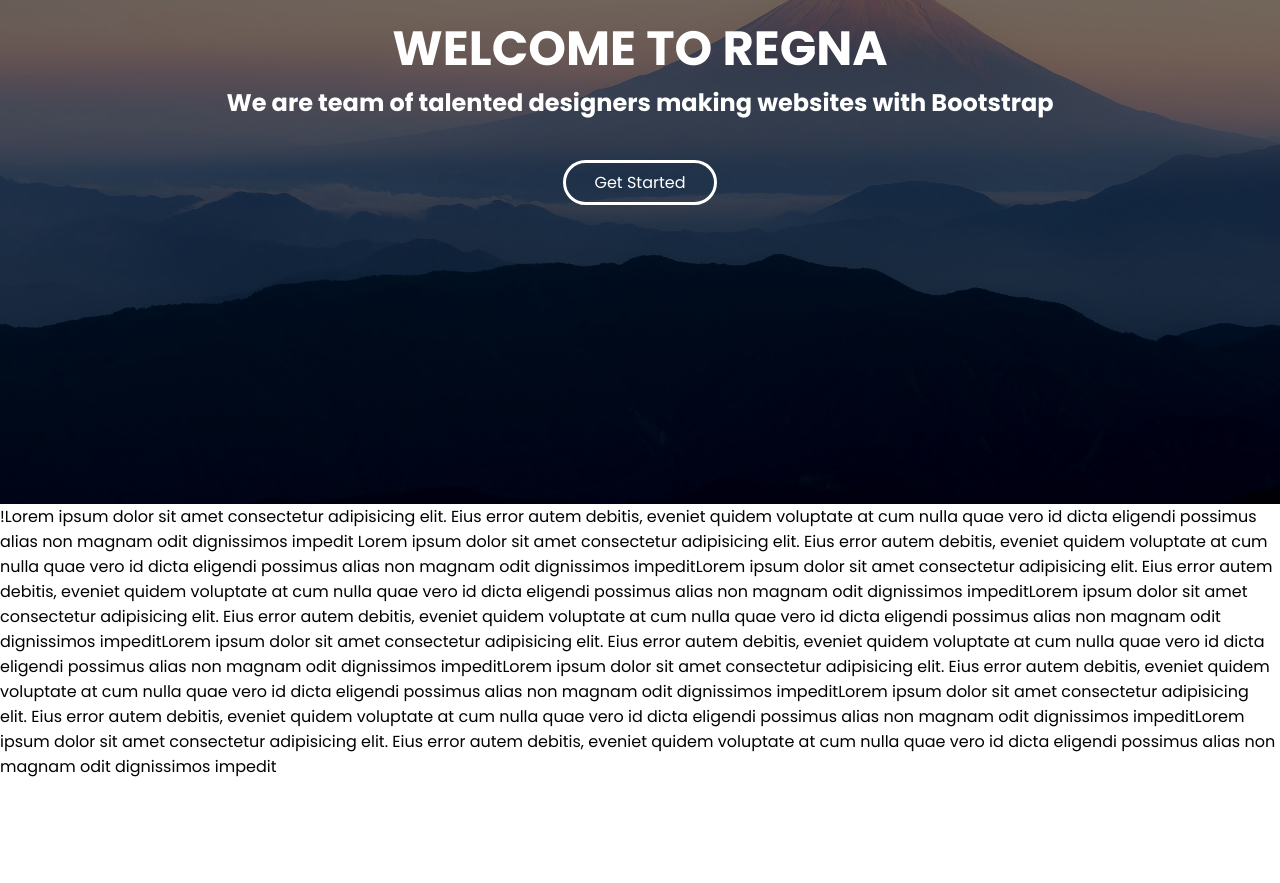
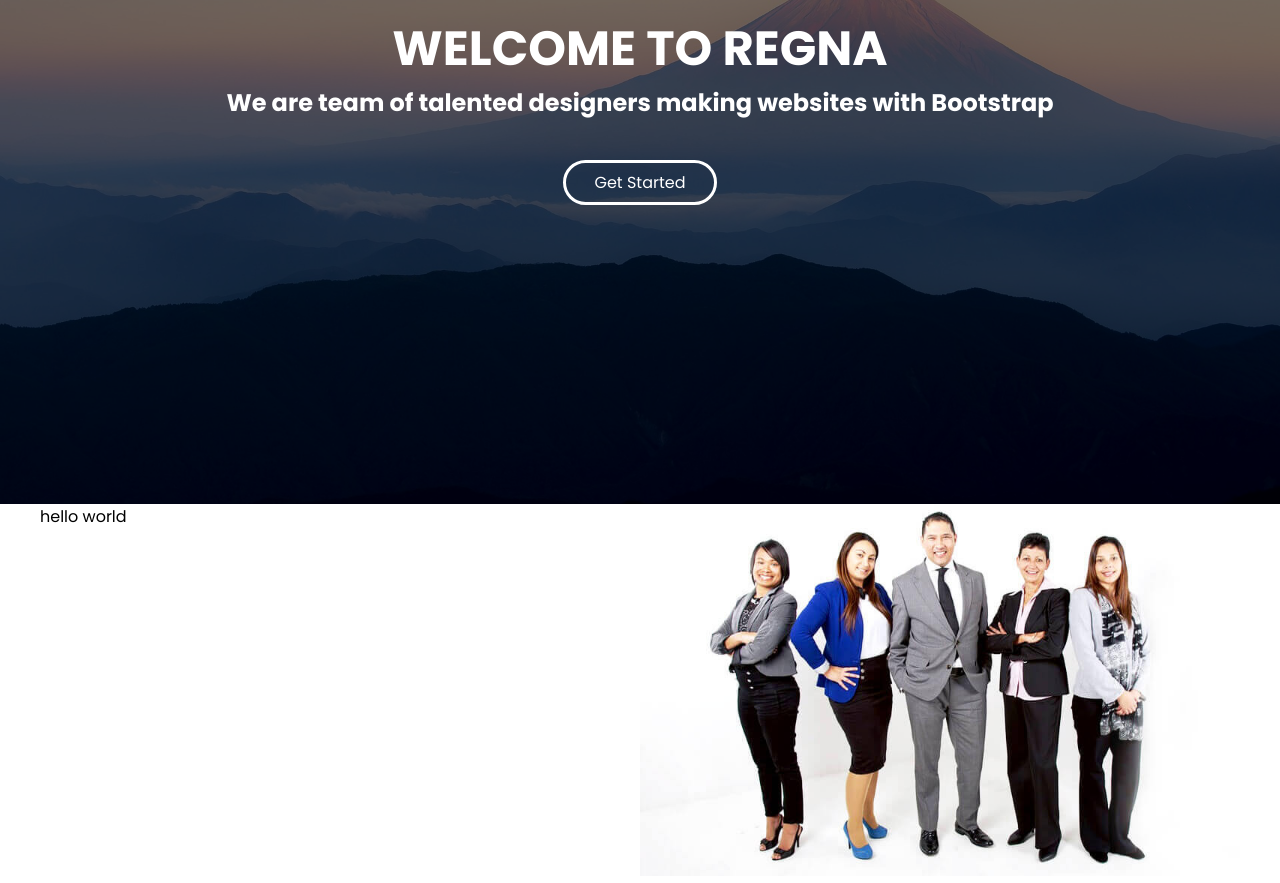
Before and after one commit to shodon2007/regna, a plain HTML site: page index.html in a window 1280 px wide. Shown: the part 296-1179 px from the top of the page. Before the commit the page ends 1075 px from the top, so only its background shows below. Drawn offline with Linux system fonts and the light colour scheme.

Commit message:
added basic about

```diff
--- a/index.html
+++ b/index.html
@@ -56,23 +56,16 @@
             </div>
         </div>
     </div>
-    !Lorem ipsum dolor sit amet consectetur adipisicing elit. Eius error autem debitis, eveniet quidem voluptate at cum
-    nulla quae vero id dicta eligendi possimus alias non magnam odit dignissimos impedit
-    Lorem ipsum dolor sit amet consectetur adipisicing elit. Eius error autem debitis, eveniet quidem voluptate at cum
-    nulla quae vero id dicta eligendi possimus alias non magnam odit dignissimos impeditLorem ipsum dolor sit amet
-    consectetur adipisicing elit. Eius error autem debitis, eveniet quidem voluptate at cum
-    nulla quae vero id dicta eligendi possimus alias non magnam odit dignissimos impeditLorem ipsum dolor sit amet
-    consectetur adipisicing elit. Eius error autem debitis, eveniet quidem voluptate at cum
-    nulla quae vero id dicta eligendi possimus alias non magnam odit dignissimos impeditLorem ipsum dolor sit amet
-    consectetur adipisicing elit. Eius error autem debitis, eveniet quidem voluptate at cum
-    nulla quae vero id dicta eligendi possimus alias non magnam odit dignissimos impeditLorem ipsum dolor sit amet
-    consectetur adipisicing elit. Eius error autem debitis, eveniet quidem voluptate at cum
-    nulla quae vero id dicta eligendi possimus alias non magnam odit dignissimos impeditLorem ipsum dolor sit amet
-    consectetur adipisicing elit. Eius error autem debitis, eveniet quidem voluptate at cum
-    nulla quae vero id dicta eligendi possimus alias non magnam odit dignissimos impeditLorem ipsum dolor sit amet
-    consectetur adipisicing elit. Eius error autem debitis, eveniet quidem voluptate at cum
-    nulla quae vero id dicta eligendi possimus alias non magnam odit dignissimos impedit
 
+
+    <div class="about">
+        <div class="about__body">
+            <div class="about__left">hello world</div>
+            <div class="about__right">
+                <img src="img/about-img.jpg" alt="about">
+            </div>
+        </div>
+    </div>
     <script src="js/script.js"></script>
 </body>
 
--- /dev/null
+++ b/scss/_about.scss
@@ -0,0 +1,10 @@
+.about__body {
+    width: 1200px;
+    margin: 0 auto;
+    display: grid;
+    grid-template-columns: repeat(2, 1fr);
+}
+
+.about__right img {
+    max-width: 100%;
+}
--- a/scss/style.scss
+++ b/scss/style.scss
@@ -3,3 +3,4 @@
 @import "_header";
 @import "_first-screen";
 @import "_burger";
+@import "_about";
```
Also changed, not shown: css/style.css, img/about-img.jpg (added).
